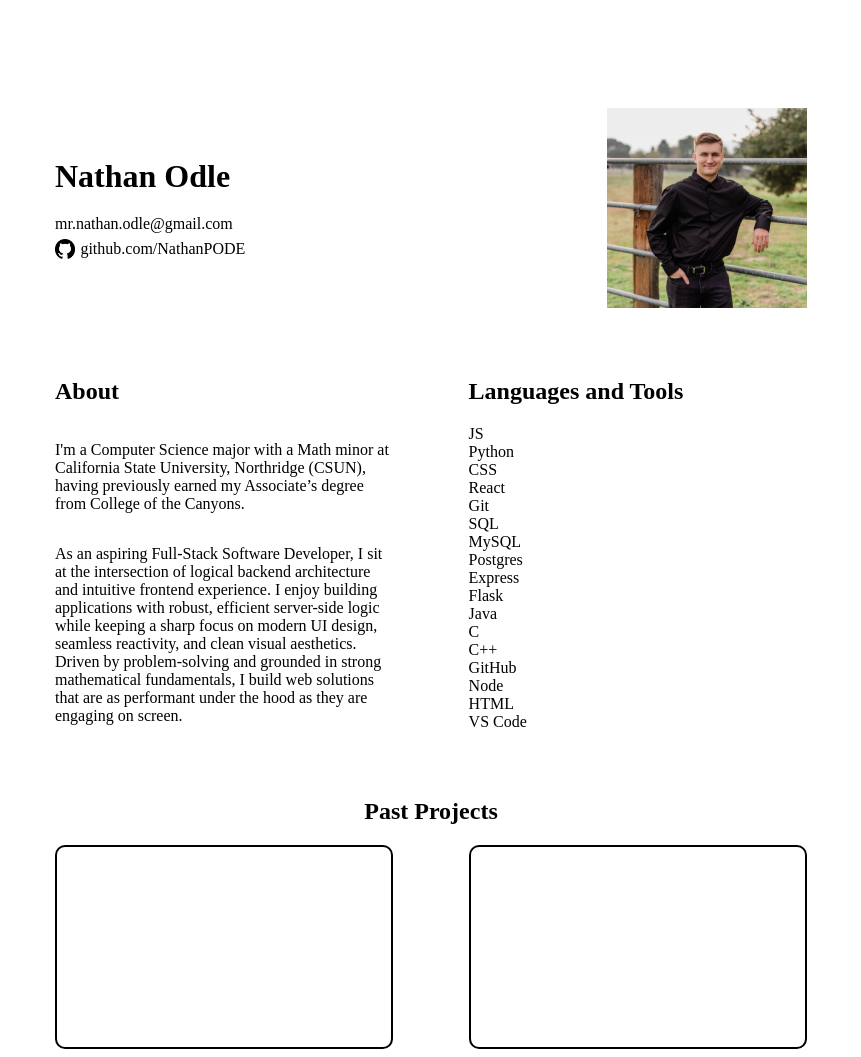
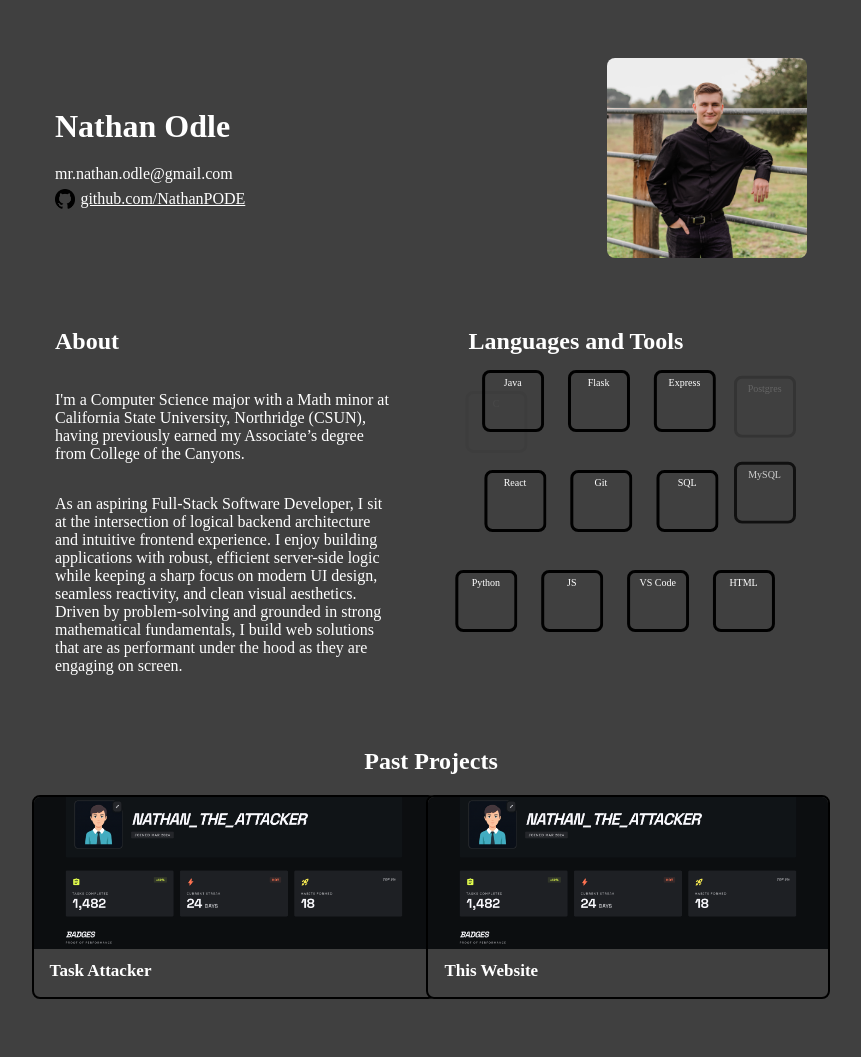
Before and after one commit to NathanPODE/portfolio, a Flask app: page / in a window 1280 px wide. Shown: the whole page, without its empty margins (209-1070 px from the left). After the commit the page ends 999 px from the top, so only its background shows below. Run offline with Flask 3, Linux system fonts and the light colour scheme.

Commit message:
Did work on styling projects section

```diff
--- /dev/null
+++ b/static/js/scripts.js
@@ -0,0 +1,5 @@
+const sqaures = document.querySelectorAll('.skill-square');
+const duration = 50;
+sqaures.forEach((sq, i) => {
+    sq.style.animationDelay = '-${(i/squares.length) * duration}s';
+});
--- a/static/styles.css
+++ b/static/styles.css
@@ -1,8 +1,10 @@
+
+
 .nathans-photo {
     object-fit: cover;
     width: 200px;
     height: 200px;
-
+    border-radius: 8px;
 }
 
 body {
@@ -10,7 +12,9 @@ body {
     flex-direction: column;
     padding-left: 20%;
     padding-right: 20%;
-    padding-top: 100px;
+    padding-top: 50px;
+    background-color: #404040;
+    color: white;
 }
 
 #intro {
@@ -64,33 +68,94 @@ body {
     flex-direction: column;
     align-items: flex-start;
     text-align: left;
+    gap: 30px;
 }
 
-#tools-grid {
-    display: grid;
-    grid-template-columns: repeat(2, minmax(0, 1fr));
-    gap: 16px;
-    width: 100%;
+
+
+.skill-square {
+  position: absolute;
+  border: 3px solid black;
+  left: 0;
+  top: 0;
+  width: 48px;
+  height: 48px;
+  font-size: 10px;
+  padding: 4px;
+  text-align: center;
+  line-height: 1.1;
+  overflow: hidden;
+  border-radius: 8px;
+  background: var(--your-bg-color);
+  color: var(--your-text-color);
+  offset-path: path("M320,220 L20,220 L20,120 L320,120 L320,20 L20,20 Z");
+  offset-rotate: 0deg;
+  transform: translate(-24px, -24px);
+  animation: skill-flow 50s linear infinite;
 }
 
-.skill-square {
-    animation: skill-flow 36s linear infinite;
+.skills-track {
+  position: relative;
+  width: 100%;
+  height: 280px;
+}
+
+@keyframes skill-flow {
+  0%   { offset-distance: 0%;  opacity: 1; }
+  20%  { offset-distance: 20%; opacity: 1; }
+  22%  { opacity: 0; }
+  26%  { opacity: 0; }
+  28%  { offset-distance: 28%; opacity: 1; }
+  48%  { offset-distance: 48%; opacity: 1; }
+  50%  { opacity: 0; }
+  54%  { opacity: 0; }
+  56%  { offset-distance: 56%; opacity: 1; }
+  76%  { offset-distance: 76%; opacity: 1; }
+  78%  { opacity: 0; }
+  98%  { opacity: 0; }
+  100% { offset-distance: 100%; opacity: 1; }
 }
 
 #past-projects {
     text-align: center;
 }
 
-.project-rectangle {
-    height: 200px;
-    width: 500px;
-    border: 2px solid black;
-    border-radius: 10px;
+#project-section {
+    display: grid;
+    grid-template-columns: repeat(auto-fit, minmax(300px, 1fr));
+    gap: 5%;
+    justify-items: center;
 }
 
-#project-section {
+.project-link {
     display: flex;
-    justify-content: center;
-    align-items: center;
-    gap: 10%;
+    flex-direction: column;
+    width: 400px;
+    height: 200px;
+    border: 2px solid black;
+    border-radius: 8px;
+    overflow: hidden;
+    text-decoration: none;
+    background: #404040;
 }
+
+.project-photo {
+    width: 100%;
+    aspect-ratio: 16/10;
+    object-fit: cover;
+    display: block;
+    flex: 1 1 auto;
+    min-height: 0;
+}
+
+.project-body {
+    padding: 12px 16px 16px;
+    flex-shrink: 0;
+}
+
+.card-title {
+    margin: 0;
+    font-size: 17px;
+    font-weight: 600;
+    color: white;
+}
--- a/templates/index.html
+++ b/templates/index.html
@@ -14,7 +14,9 @@
             <p class="contacts">mr.nathan.odle@gmail.com</p>
             <div id="github">
                 <img id="github-logo" src=" {{ url_for('static', filename='images/GitHub_Invertocat_Black.png')}}" alt="github logo">
-                <p class="contacts">github.com/NathanPODE</p>
+                <a href="https://github.com/NathanPODE" target="_blank" rel="noopener noreferrer" style="color: white;">
+                    <p class="contacts">github.com/NathanPODE</p>
+                </a>
             </div>
         </div>
         <img src=" {{ url_for('static', filename='images/IMG_6316.JPG')}}" alt="A picture of Nathan odle" class="nathans-photo">
@@ -32,22 +34,22 @@
             <div class="skill-flow">
                 <div class="skills-track">
                     <div class="skill-square" style="animation-delay: 0s;">JS</div>
-                    <div class="skill-square" style="animation-delay: -2.12s;">Python</div>
-                    <div class="skill-square" style="animation-delay: -4.24s;">CSS</div>
-                    <div class="skill-square" style="animation-delay: -6.35s;">React</div>
-                    <div class="skill-square" style="animation-delay: -8.47s;">Git</div>
-                    <div class="skill-square" style="animation-delay: -10.59s;">SQL</div>
-                    <div class="skill-square" style="animation-delay: -12.71s;">MySQL</div>
-                    <div class="skill-square" style="animation-delay: -14.82s;">Postgres</div>
-                    <div class="skill-square" style="animation-delay: -16.94s;">Express</div>
-                    <div class="skill-square" style="animation-delay: -19.06s;">Flask</div>
-                    <div class="skill-square" style="animation-delay: -21.18s;">Java</div>
-                    <div class="skill-square" style="animation-delay: -23.29s;">C</div>
-                    <div class="skill-square" style="animation-delay: -25.41s;">C++</div>
-                    <div class="skill-square" style="animation-delay: -27.53s;">GitHub</div>
-                    <div class="skill-square" style="animation-delay: -29.65s;">Node</div>
-                    <div class="skill-square" style="animation-delay: -31.76s;">HTML</div>
-                    <div class="skill-square" style="animation-delay: -33.88s;">VS Code</div>
+                    <div class="skill-square" style="animation-delay: -2.94s;">Python</div>
+                    <div class="skill-square" style="animation-delay: -5.88s;">CSS</div>
+                    <div class="skill-square" style="animation-delay: -8.82s;">React</div>
+                    <div class="skill-square" style="animation-delay: -11.76s;">Git</div>
+                    <div class="skill-square" style="animation-delay: -14.71s;">SQL</div>
+                    <div class="skill-square" style="animation-delay: -17.65s;">MySQL</div>
+                    <div class="skill-square" style="animation-delay: -20.59s;">Postgres</div>
+                    <div class="skill-square" style="animation-delay: -23.53s;">Express</div>
+                    <div class="skill-square" style="animation-delay: -26.47s;">Flask</div>
+                    <div class="skill-square" style="animation-delay: -29.41s;">Java</div>
+                    <div class="skill-square" style="animation-delay: -32.35s;">C</div>
+                    <div class="skill-square" style="animation-delay: -35.29s;">C++</div>
+                    <div class="skill-square" style="animation-delay: -38.24s;">GitHub</div>
+                    <div class="skill-square" style="animation-delay: -41.18s;">Node</div>
+                    <div class="skill-square" style="animation-delay: -44.12s;">HTML</div>
+                    <div class="skill-square" style="animation-delay: -47.06s;">VS Code</div>
                 </div>
             </div>
         </div>
@@ -55,10 +57,22 @@
 
     <h2 id="past-projects">Past Projects</h2>
     <div id="project-section">
-        <div class="project-rectangle"></div>
-        <div class="project-rectangle"></div>
+
+        <a class="project-link" href="https://github.com/uhhitsnathan/comp380-group-project" target="blank" rel="noopener noreferrer">
+            <img class="project-photo" src="{{ url_for('static', filename='images/task-attacker.png')}}">
+            <div class="project-body">
+                <h3 class="card-title">Task Attacker</h3>
+            </div>
+        </a>
+
+         <a class="project-link" href="#">
+            <img class="project-photo" src="{{ url_for('static', filename='images/task-attacker.png')}}">
+            <div class="project-body">
+                <h3 class="card-title">This Website</h3>
+            </div>
+        </a>
     </div>
 
-
+    <script src="{{ url_for('static', filename ='js/script.js') }}"></script>
 </body>
 </html>
```
Also changed, not shown: static/images/task-attacker.png (added).
